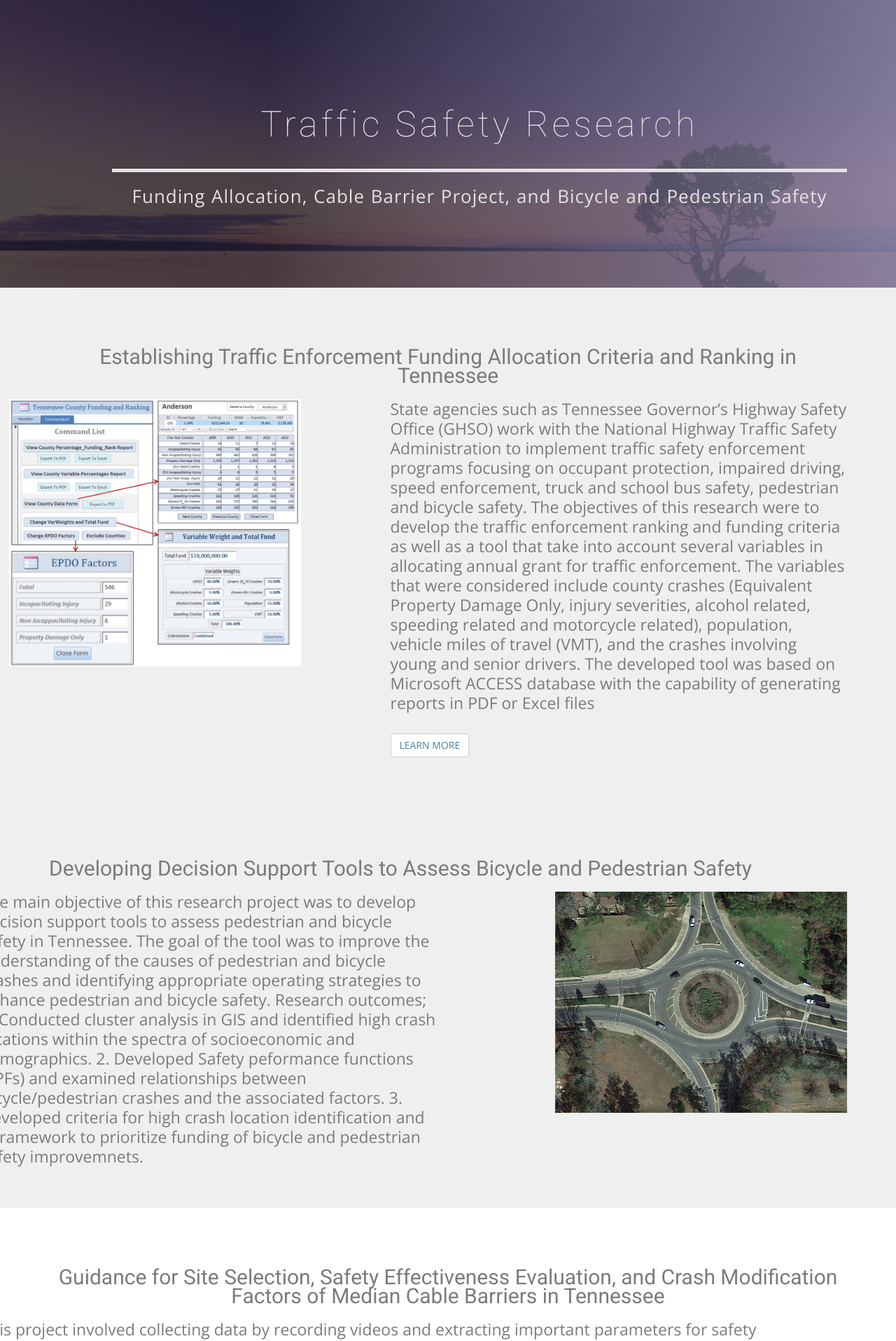
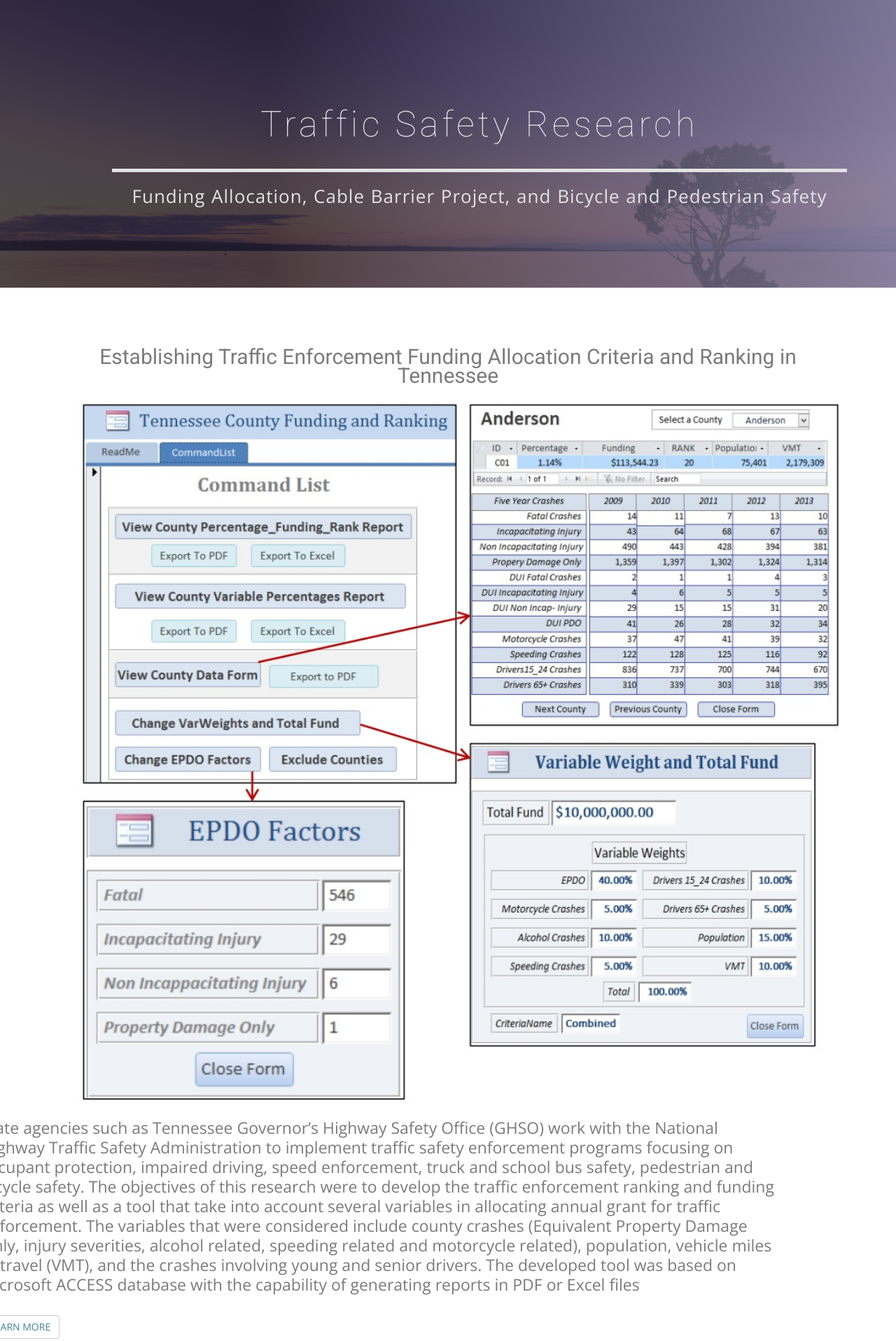
Before and after one commit to ekidando/Emma, a Jekyll site: the page built from safety.html, in a window 1280 px wide. Shown: the top 1916 px of the page at 70% size. Built offline with Jekyll 4.4.1, drawn with Linux system fonts in a browser that asks for light colours; nearby versions of some CDN libraries; some web fonts are replaced.

Commit message:
Update safety.html

```diff
--- a/safety.html
+++ b/safety.html
@@ -20,14 +20,14 @@ published: true
 </section>
 
 <!-- Project 5 -->
-<section id="introresear" class="selectColorg selectedColortx">
+<section id="introresear" class="selectColorr selectedColortx">
   <div class="container">
     <div class="row">
       <div class="col-md-12">
         <div class="block">
       <h2><center>Establishing Traffic Enforcement Funding Allocation Criteria and Ranking in Tennessee</center></h2>
       </div></div>
-      <div class="col-md-5 col-md-pull-1">
+      <div class="col-md-12">
         <div class="block">
 
        <br>
@@ -35,7 +35,7 @@ published: true
 
       </div>
       </div><!-- .col-md-7 close -->
-      <div class="col-md-7">
+      <div class="col-md-12 col-md-pull-1">
         <div class="block">
                 <p>State agencies such as Tennessee Governor’s Highway Safety Office (GHSO) work with the National Highway Traffic Safety Administration to implement traffic safety enforcement programs focusing on occupant protection, impaired driving, speed enforcement, truck and school bus safety, pedestrian and bicycle safety. The objectives of this research were to develop the traffic enforcement ranking and funding criteria as well as a tool that take into account several variables in allocating annual grant for traffic enforcement. The variables that were considered include county crashes (Equivalent Property Damage Only, injury severities, alcohol related, speeding related and motorcycle related), population, vehicle miles of travel (VMT), and the crashes involving young and senior drivers. The developed tool was based on Microsoft ACCESS database with the capability of generating reports in PDF or Excel files <p/>
           <a class="btn btn-default btn-call-to-action" href="https://trid.trb.org/view/1437265" target="_blank">LEARN MORE</a>
@@ -54,7 +54,7 @@ published: true
         <div class="block">
       <h2>Developing Decision Support Tools to Assess Bicycle and Pedestrian Safety</h2>
       </div></div>
-       <div class="col-md-7 col-md-pull-1">
+       <div class="col-md-12 col-md-pull-1">
         <div class="block">
 
           <p>The main objective of this research project was to develop decision support tools to assess pedestrian and bicycle safety in Tennessee. The goal of the tool was to improve the understanding of the causes of pedestrian and bicycle crashes and identifying appropriate operating strategies to enhance pedestrian and bicycle safety.
```
